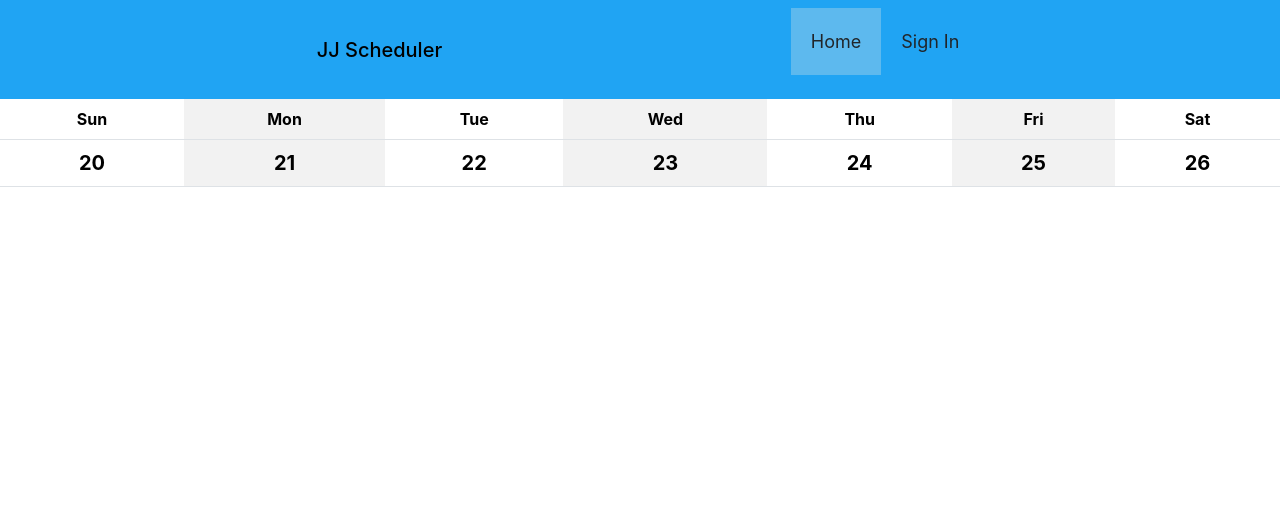
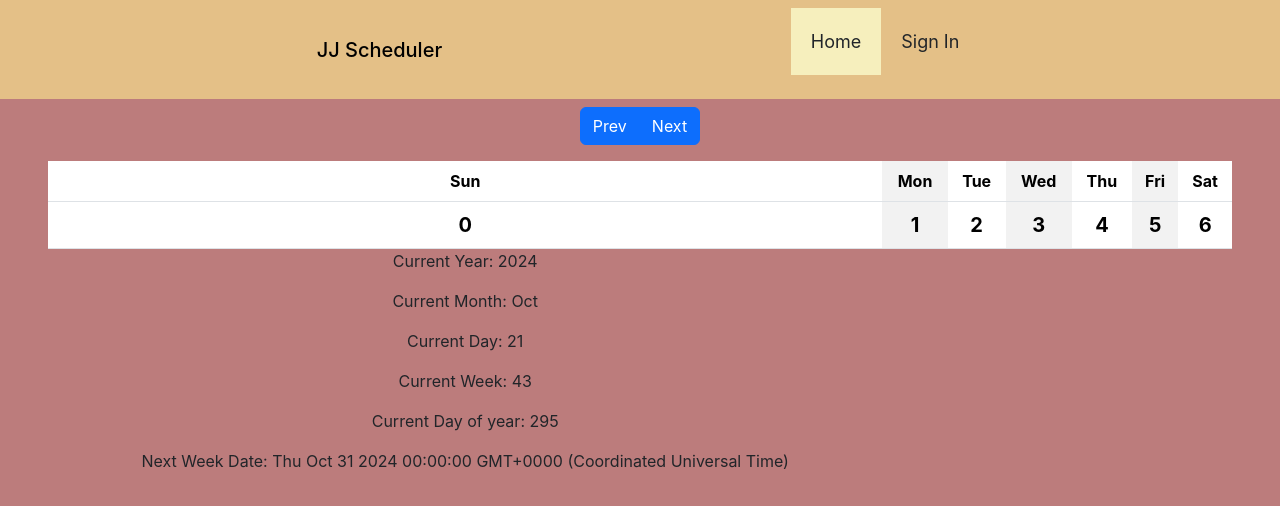
Before and after one commit to DalPalCarl/JJSchedule, a React (Create React App) app: page / in a window 1280 px wide. Shown: the top 506 px of the page. Built offline with nearby package versions, Linux system fonts and the light colour scheme; the HTML template or start-up script is replaced by a standard one.

Commit message:
install date-fns package for calendar logic
recolored, reformatted screen, add buttons for scrolling weeks

```diff
--- a/package.json
+++ b/package.json
@@ -36,6 +36,7 @@
     ]
   },
   "devDependencies": {
+    "date-fns": "^4.1.0",
     "react-router-dom": "^6.27.0"
   }
 }
--- a/src/App.css
+++ b/src/App.css
@@ -1,9 +1,9 @@
 .App {
   text-align: center;
-  background-color: white;
+  background-color: #BC7C7C;
 }
 html {
-  background-color: white;
+  background-color: #BC7C7C;
 
 }
 
--- a/src/components/Components.css
+++ b/src/components/Components.css
@@ -4,7 +4,7 @@ li * {
 }
 
 li.active {
-    background-color: #5db9ee;
+    background-color: #F6EFBD;
 }
 
 nav h1 {
@@ -12,7 +12,7 @@ nav h1 {
 }
 
 nav {
-    background-color: #20A4F3;
+    background-color: #E4C087;
     align-items: stretch;
 }
 
--- a/src/components/Home.js
+++ b/src/components/Home.js
@@ -1,10 +1,21 @@
-
+import { addDays, getDayOfYear, getMonth, getWeek } from 'date-fns';
+import { useState } from 'react';
 
 const Home = () => {
-    const wArray = getCurrentWeek();
+    const monthNames = ['Jan', 'Feb', 'Mar', 'Apr', 'May', 'Jun', 'Jul', 'Aug', 'Sep', 'Oct', 'Nov', 'Dec'];
+    const wArray = [0,1,2,3,4,5,6];
+    const date = new Date();
+    const currentDate = new Date(date.getFullYear(), date.getMonth(), date.getDate());
+
+    const [displayMonth, setDisplayMonth] = useState("");
 
     return(
-        <div className="table-responsive">
+        <div className="table-responsive mx-5">
+            <div className='btn-group m-2 justify-content-start'>
+                <button type='button' className='btn btn-primary'>Prev</button>
+                <button type='button' className='btn btn-primary'>Next</button>
+            </div>
+            <h1></h1>
             <table className="table table-striped-columns">
                 <thead>
                     <tr>
@@ -26,21 +37,23 @@ const Home = () => {
                         <th scope="col">{wArray[6]}</th>
                     </tr>
                 </thead>
+                <p>Current Year: {date.getFullYear()}</p>
+                <p>Current Month: {monthNames[date.getMonth()]}</p>
+                <p>Current Day: {date.getDate()}</p>
+                <p>Current Week: {getWeek(currentDate)}</p>
+                <p>Current Day of year: {getDayOfYear(currentDate)}</p>
+                <p>Next Week Date: {addDays(currentDate, 10).toString()}</p>
             </table>
         </div>
     );
 }
 
-function getCurrentWeek() {
-    const weekDay = +new Date().getDay();
-    const monthDay = +new Date().getDate();
-    let from = monthDay - weekDay;
-    let to = monthDay + (7-weekDay);
-    let weekArray = [];
-    for(let j = from; j < to; j++){
-        weekArray = [...weekArray, j];
-    }
-    return weekArray;
+function getWeekDates(week) {
+
+}
+
+function getMonthLabel(week) {
+
 }
 
 export default Home;
```
Also changed, not shown: src/components/DayList.js (added), 1 other file (tests, documents, lock files or other folders).
